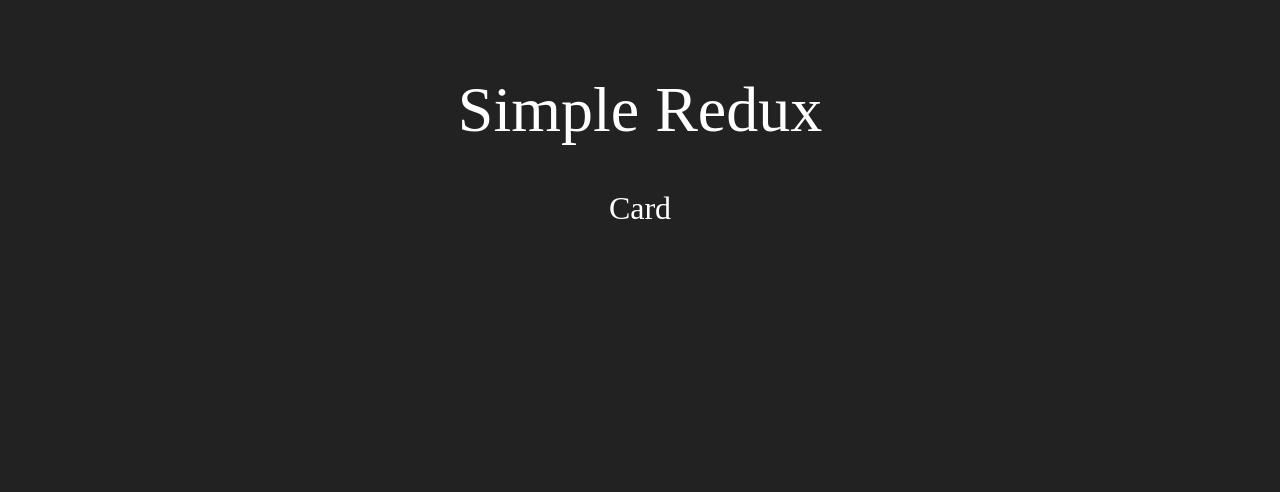
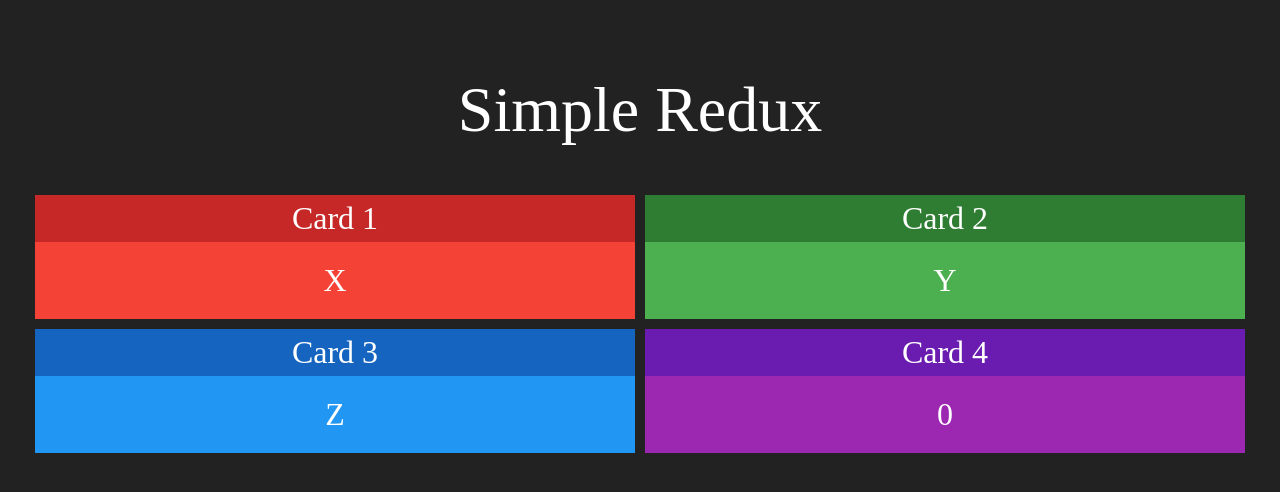
Before and after one commit to matheusrf96/simple-redux, a React (Create React App) app: page / in a window 1280 px wide. Shown: the top 492 px of the page. Built offline with nearby package versions, Linux system fonts and the light colour scheme.

Commit message:
Create card component

```diff
--- a/src/App.css
+++ b/src/App.css
@@ -1,7 +1,7 @@
 .App {
   display: flex;
   flex-direction: column;
-  align-items: center;
+  text-align: center;
 }
 
 h1 {
--- a/src/App.js
+++ b/src/App.js
@@ -6,8 +6,15 @@
   return (
     <div className="App">
       <h1>Simple Redux</h1>
-      <div>
-        <Card />
+
+      <div className="line">
+        <Card title="Card 1" red>X</Card>
+        <Card title="Card 2" green>Y</Card>
+      </div>
+
+      <div className="line">
+        <Card title="Card 3" blue>Z</Card>
+        <Card title="Card 4" purple>0</Card>
       </div>
     </div>
   );
--- a/src/components/Card.css
+++ b/src/components/Card.css
@@ -0,0 +1,32 @@
+.Card {
+    flex: 1;
+    display: flex;
+    flex-direction: column;
+    margin: 5px;
+}
+
+.Card .Header {
+    display: flex;
+    justify-content: center;
+}
+
+.Card .Header .Title {
+    flex: 1;
+    padding: 5px;
+}
+
+.Card .Content {
+    padding: 20px;
+}
+
+.Card.Red .Header { color: #fff; background-color: #c62828; }
+.Card.Red .Content { background-color: #f44336; }
+
+.Card.Green .Header { color: #fff; background-color: #2e7d32; }
+.Card.Green .Content { background-color: #4caf50; }
+
+.Card.Blue .Header { color: #fff; background-color: #1565c0; }
+.Card.Blue .Content { background-color: #2196f3; }
+
+.Card.Purple .Header { color: #fff; background-color: #6a1bb0; }
+.Card.Purple .Content { background-color: #9c27b0; }
--- a/src/components/Card.jsx
+++ b/src/components/Card.jsx
@@ -2,10 +2,27 @@
 
 import './Card.css'
 
+
+function getColor(props) {
+    console.log(props)
+
+    if (props.red) return "Red"
+    else if (props.green) return "Green"
+    else if (props.blue) return "Blue"
+    else if (props.purple) return "Purple"
+    return ""
+}
+
 const Card = (props) => {
     return (
-        <div>
-            Card
+        <div className={`Card ${ getColor(props) }`}>
+            <div className="Header">
+                <span className="Title">{ props.title }</span>
+            </div>
+
+            <div className="Content">
+                { props.children }
+            </div>
         </div>
     )
 }
```
